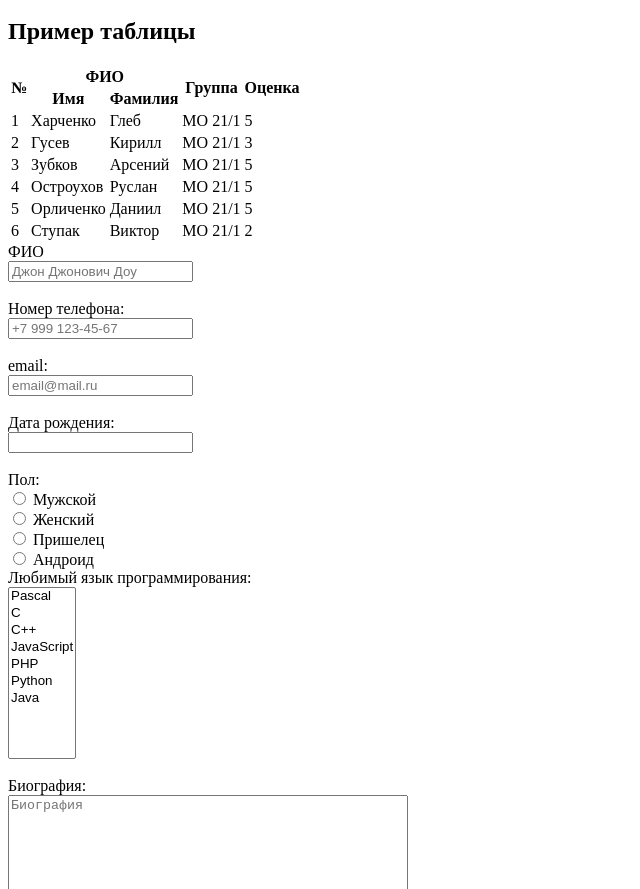
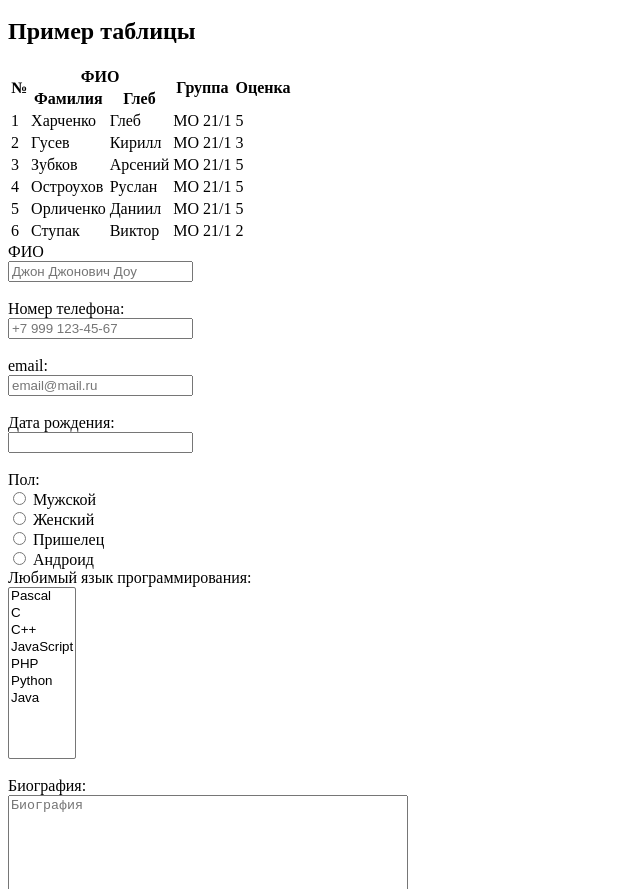
Before and after one commit to gggggggleb09/gggggggleb09.github.io, a plain HTML site: page index.html in a window 1280 px wide. Shown: the part 2311-3200 px from the top of the page, without its empty margins (0-640 px from the left). Drawn offline with Linux system fonts and the light colour scheme.

Commit message:
Update index.html

```diff
--- a/index.html
+++ b/index.html
@@ -108,8 +108,8 @@
             <th rowspan="2">Оценка</th>
           </tr>
           <tr>
-            <th>Имя</th>
             <th>Фамилия</th>
+            <th>Глеб</th>
           </tr>
         </thead>
         <tbody>
```
